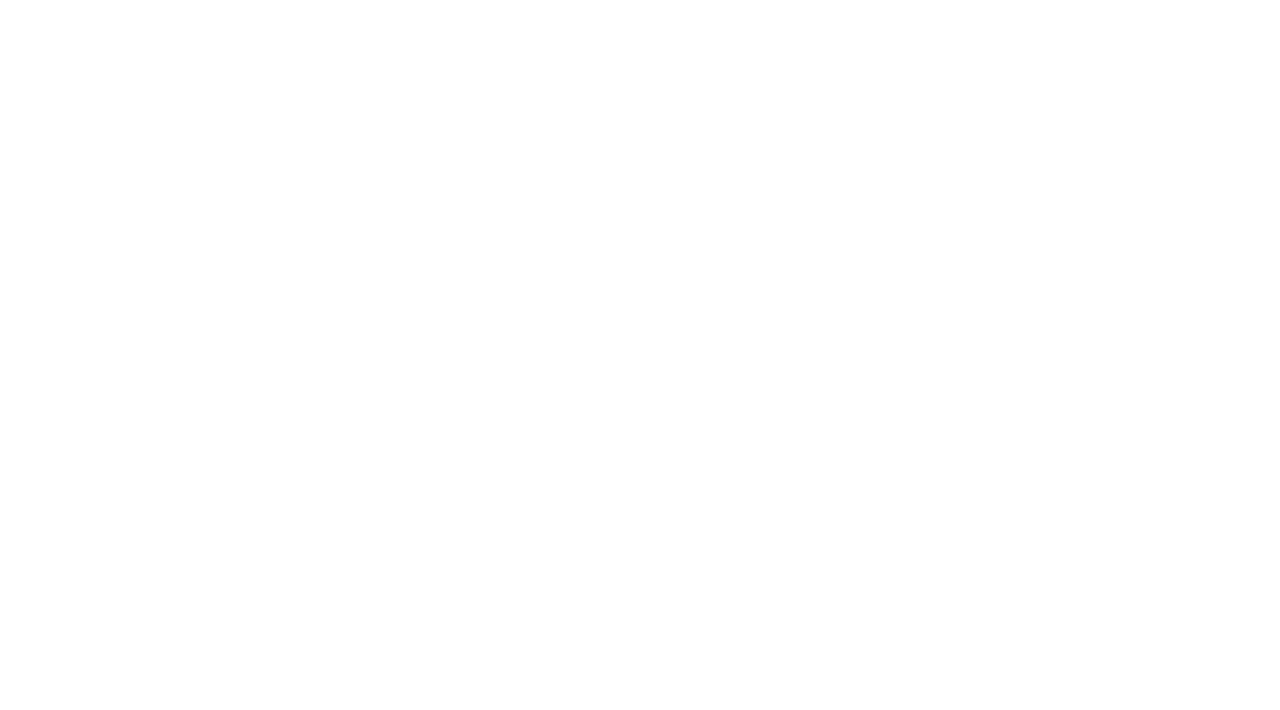
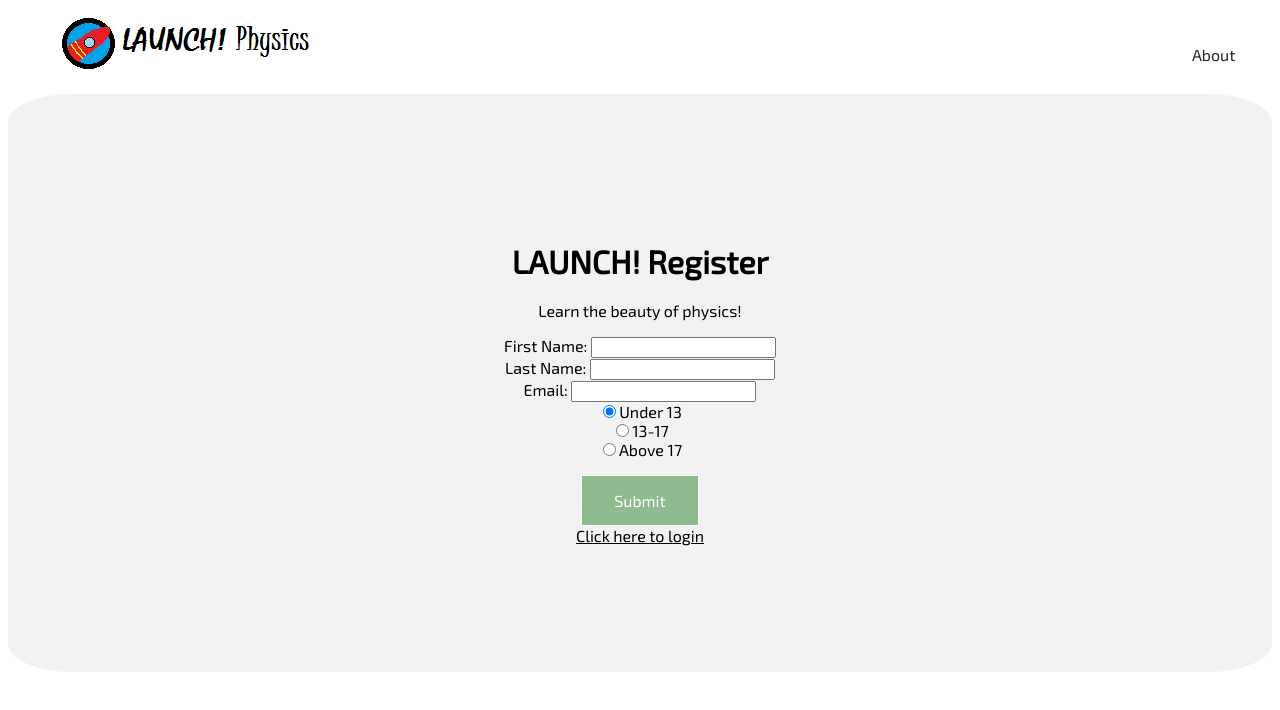
Before and after one commit to ash-mita/LAUNCH-Physics, a website: page Register.html in a window 1280 px wide. Drawn offline with Linux system fonts and the light colour scheme.

Commit message:
Created Registration page, edited minor aspects of appearance

```diff
--- a/Register.html
+++ b/Register.html
@@ -0,0 +1,34 @@
+<head>
+    <link rel="stylesheet" type="text/css" href="main.css">
+    <link href='https://fonts.googleapis.com/css?family=Exo+2' rel='stylesheet' type='text/css'>
+</head>
+
+<div>
+  <ul>
+      <li><a href = "LaunchLogin.html"><img src = "logo.png"></a></li>
+      <a href = "About.html"><li class = "word">About</li ></a>
+  </ul>
+</div>
+
+<div>
+    <div class = "login"> <!-- Box around all of the login -->
+        <h1>LAUNCH! Register</h1>
+        <p>Learn the beauty of physics!</p>
+        <form action="demo_form.asp">
+          First Name: <input type="text" name = "firstname" maxlength = "50"><br>
+          Last Name: <input type="password" name =" lastname" maxlength = "50"><br>
+          Email: <input type = "email" name = "email"><br>
+          <form>
+            <input type="radio" name="age" value="underthirteen" checked>Under 13<br>
+            <input type="radio" name="age" value="between">13-17<br>
+            <input type="radio" name="age" value="above">Above 17
+          </form>
+          <input type="submit" value="Submit" class = "button">
+        </form>
+        <a href = "Login.html"><div>Click here to login</div></a>
+    </div>
+</div>
+
+<div>
+    <!--bottom of website crap-->
+</div>
--- a/main.css
+++ b/main.css
@@ -58,3 +58,7 @@ a {
 div {
   font-family: 'Exo 2', sans-serif;
 }
+
+input {
+  text-align: left;
+}
```
Also changed, not shown: LaunchLogin.html (+3 -3 lines).
